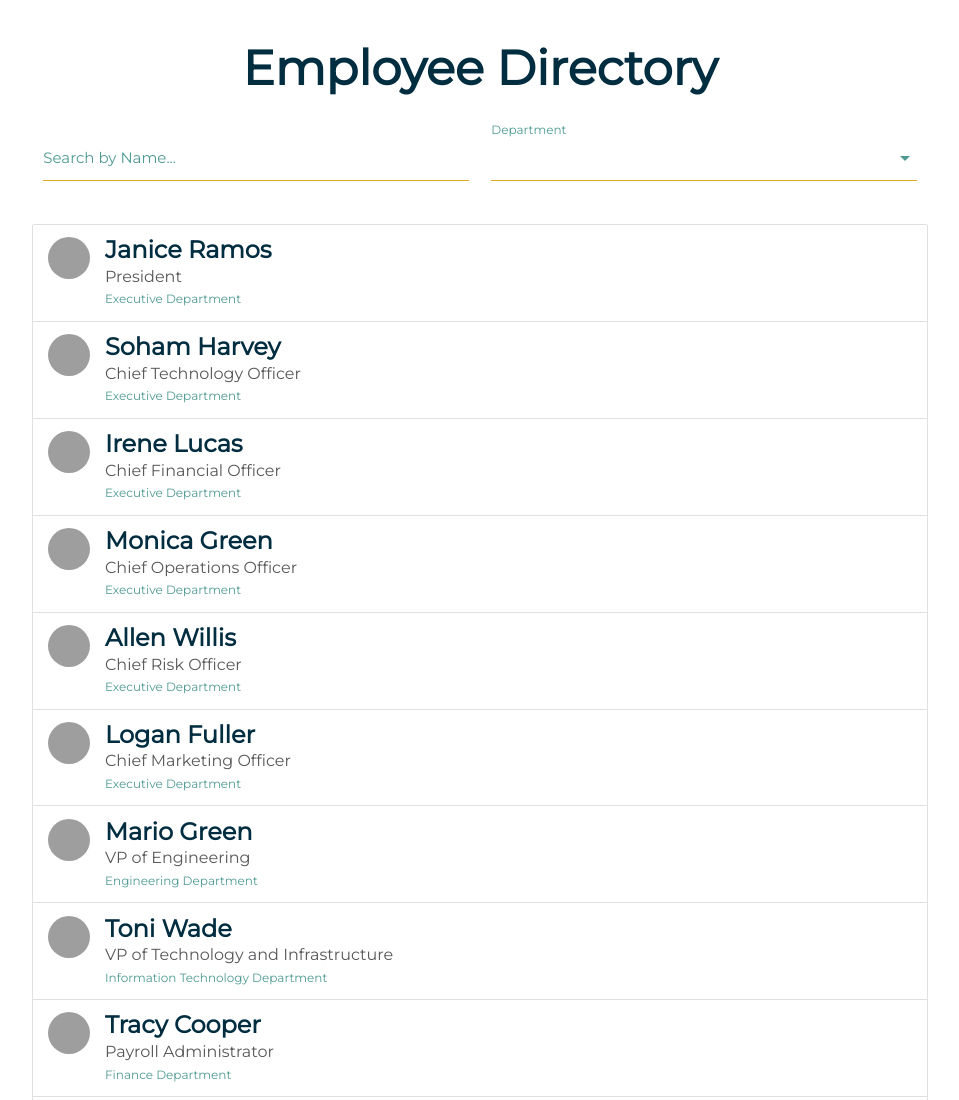
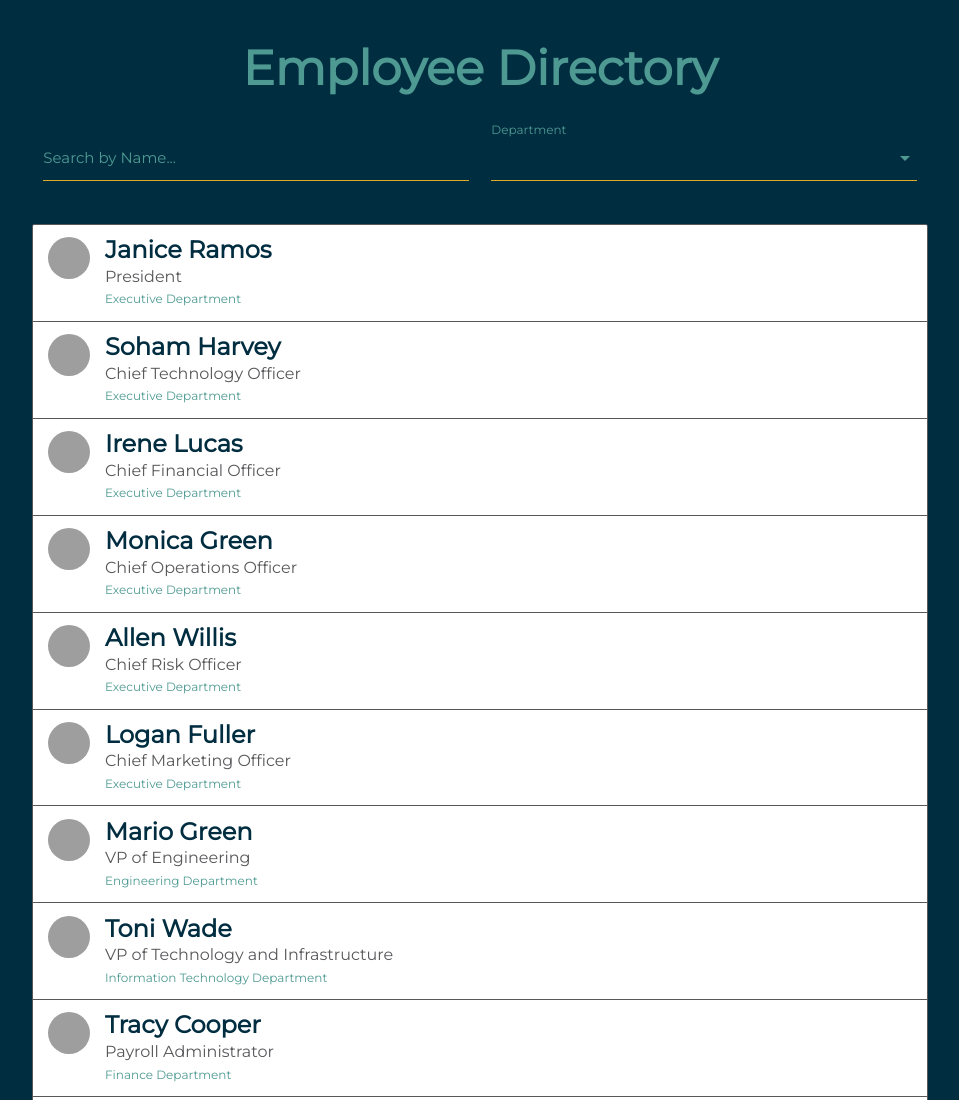
Before and after one commit to pnalexander/cardinal-financial-code-challenge, a plain HTML site: page index.html in a window 1280 px wide. Shown: the top 1100 px of the page, without its empty margins (160-1119 px from the left). Drawn offline with nearby package versions, Linux system fonts and the light colour scheme; grey boxes are pictures that could not be loaded.

Commit message:
update background and font colors; trying to not be colorblind anymore

```diff
--- a/css/style.css
+++ b/css/style.css
@@ -26,7 +26,7 @@ Accent: #4E9A92
 
 html, body {
   overflow-x: hidden;
-  /* background-color: #002D40; */
+  background-color: #002D40;
 }
 body {
   position: relative;
@@ -85,8 +85,8 @@ p.smallest {
 
 /* 3. Body */
 h1 {
-  /* color: #4E9A92; */
-  color: #002D40;
+  color: #4E9A92;
+  /* color: #002D40; */
 }
 
 input {
@@ -116,13 +116,13 @@ a h4 {
 }
 
 .collection {
-  /* border: 1px solid #58585B; */
+  border: 1px solid #58585B;
   /* border: 1px solid #4E9A92; */
 }
 
 .collection .collection-item {
   /* background-color: #DFA928; */
-  /* border-bottom: 1px solid #58585B; */
+  border-bottom: 1px solid #58585B;
   /* border-bottom: 1px solid #4E9A92; */
 }
 
```
